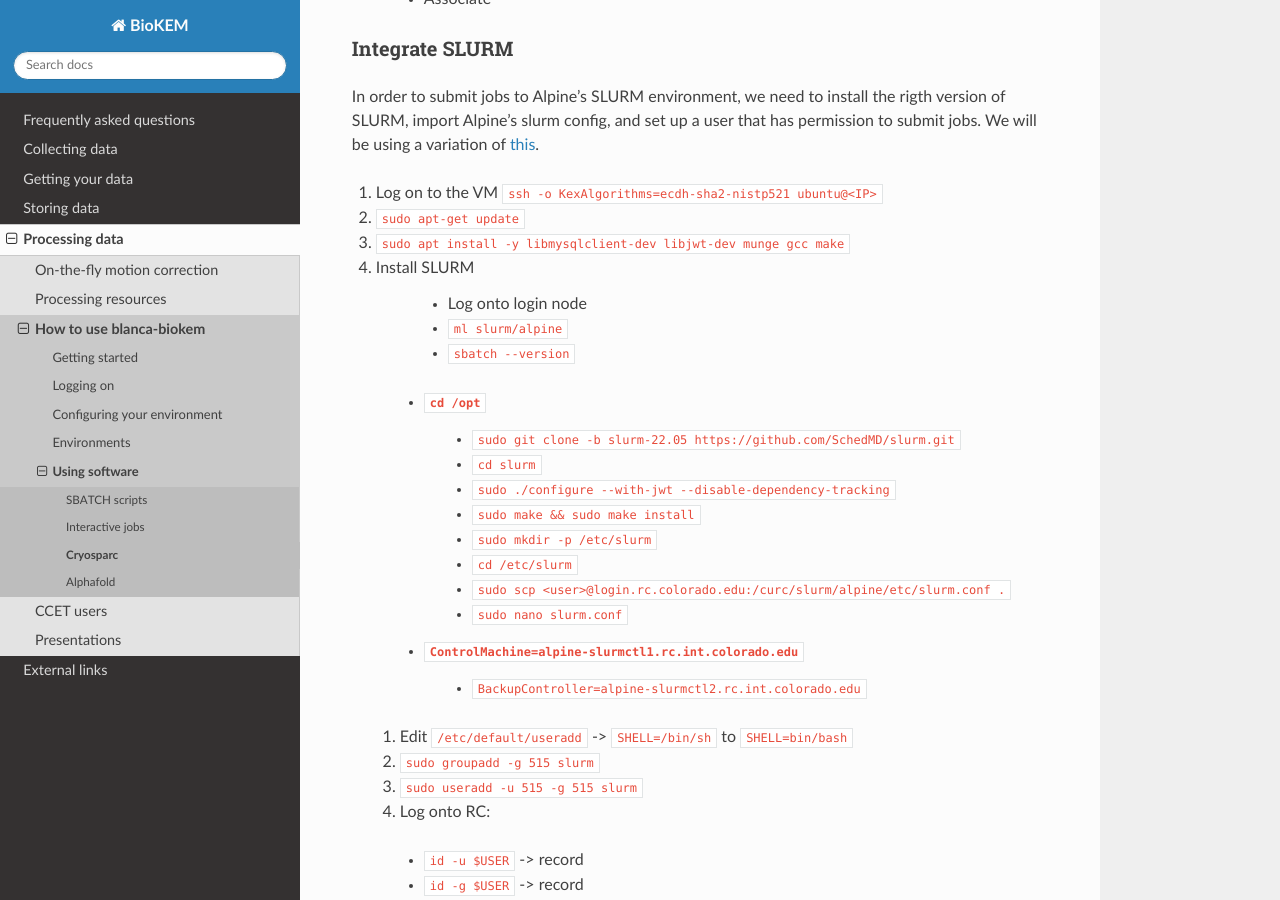
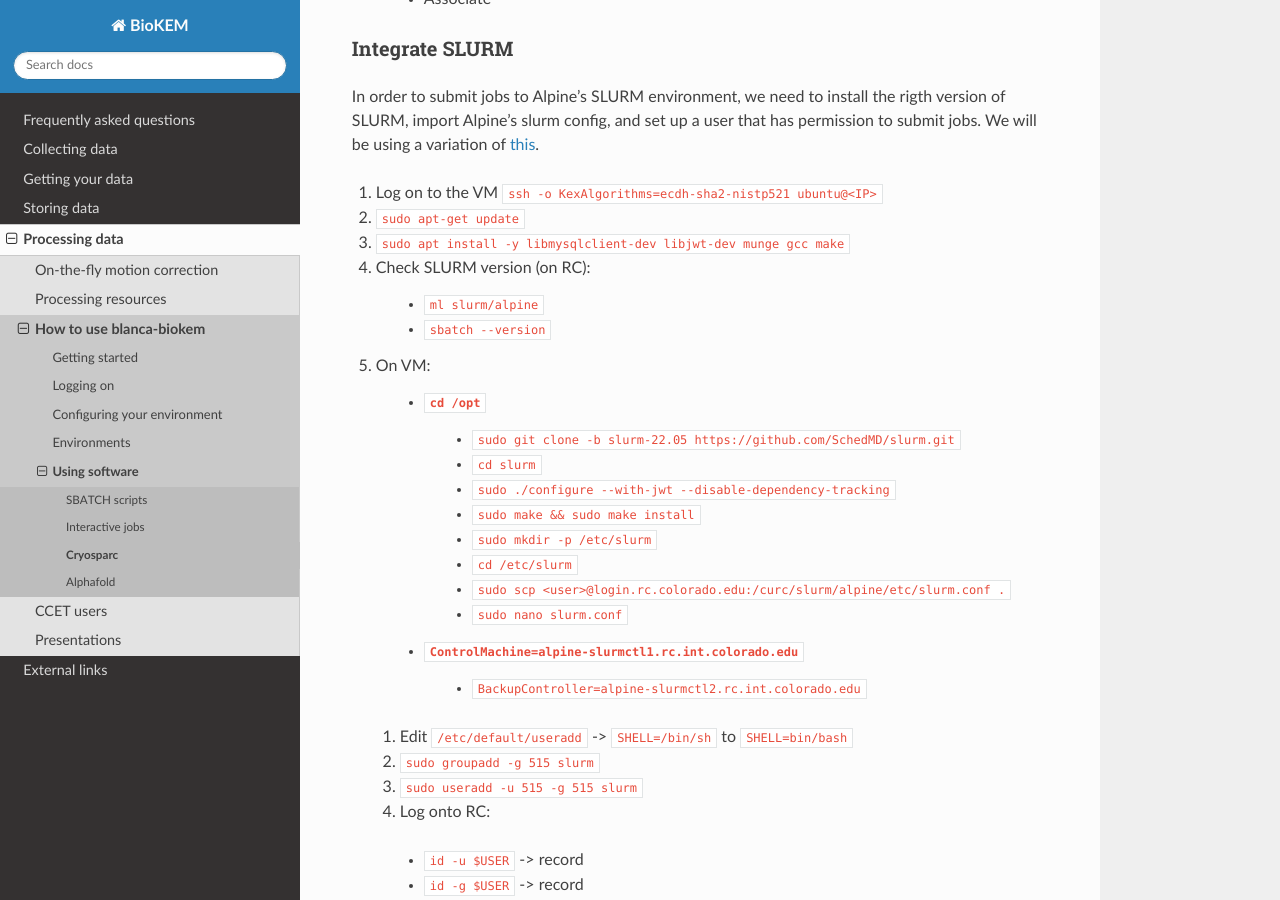
Before and after one commit to CU-BioKEM/user-guide, a Sphinx documentation site: the page built from docs/source/processing/using_software/cryosparc.rst, in a window 1280 px wide and 900 px high, scrolled down 2104 px. Built offline with Sphinx 7.4.7 and the Read the Docs theme 2.0.0, drawn with Linux system fonts in a browser that asks for light colours.

Commit message:
more cryosparc

```diff
--- a/docs/source/processing/using_software/cryosparc.rst
+++ b/docs/source/processing/using_software/cryosparc.rst
@@ -111,11 +111,13 @@
 #. Log on to the VM ``ssh -o KexAlgorithms=ecdh-sha2-nistp521 ubuntu@<IP>``
 #. ``sudo apt-get update``
 #. ``sudo apt install -y libmysqlclient-dev libjwt-dev munge gcc make``
-#. Install SLURM
+#. Check SLURM version (on RC):
 
-  	- Log onto login node
   	- ``ml slurm/alpine``
   	- ``sbatch --version``
+
+#. On VM:
+
     -	``cd /opt``
 		- ``sudo git clone -b slurm-22.05 https://github.com/SchedMD/slurm.git``
 		- ``cd slurm``
```
